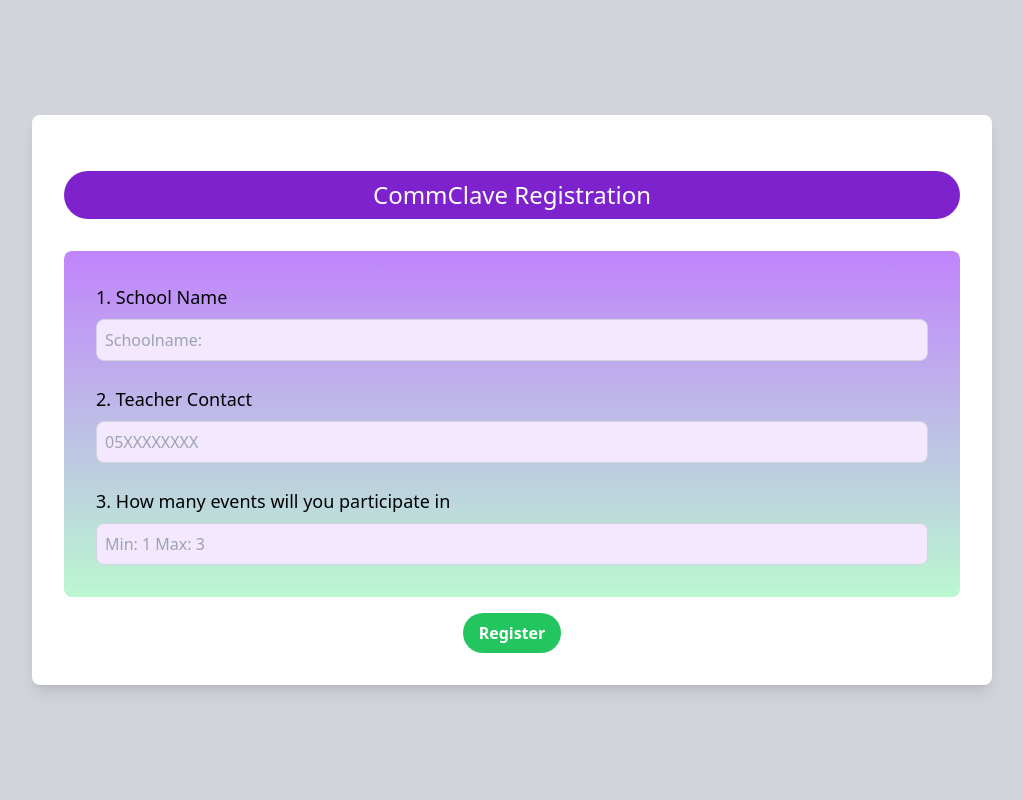
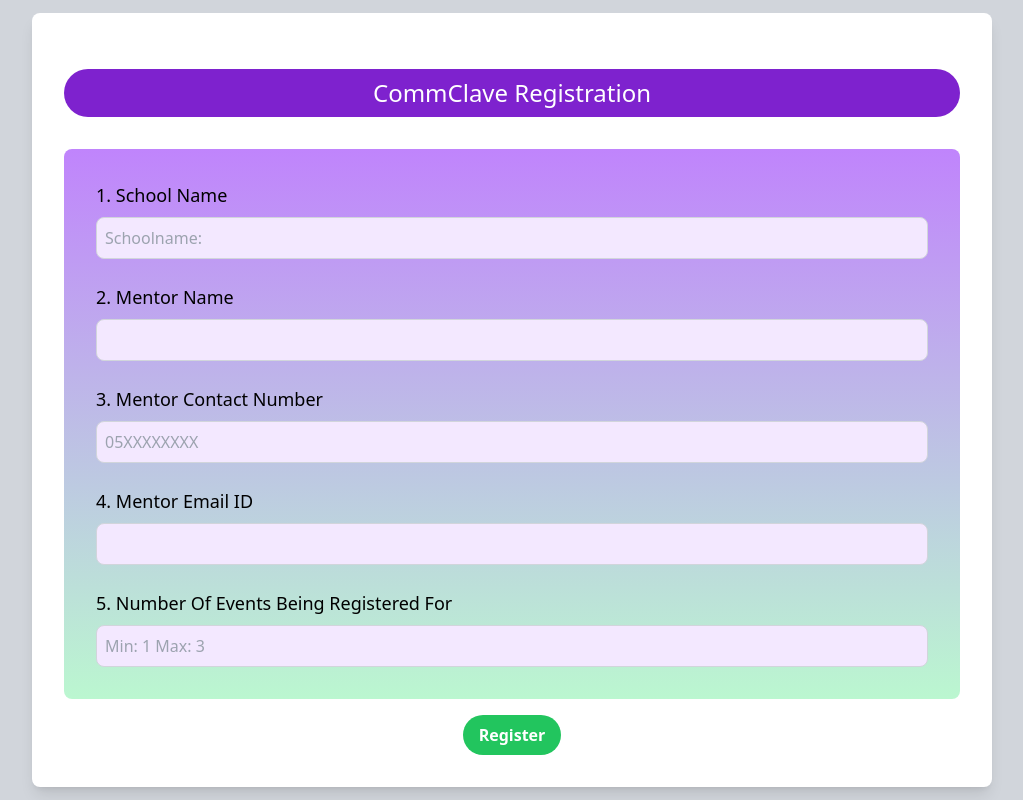
Before and after one commit to Sairoxs123/comquest, a Django app: page / in a window 1280 px wide. Shown: the whole page, without its empty margins (128-1151 px from the left). Run offline with Django 4.2, Linux system fonts and the light colour scheme; data that the repository does not hold is empty; some libraries are stand-ins or nearby versions.

Commit message:
so many demands for a bloody form

```diff
--- a/core/admin.py
+++ b/core/admin.py
@@ -6,5 +6,5 @@ from .models import *
 @admin.register(Registration)
 
 class RegistrationAdmin(admin.ModelAdmin):
-    list_display = ["school", "number", "teacher_contact", "details"]
+    list_display = ["school", "number", "teacher_name", "teacher_mobile", "teacher_email", "details"]
     ordering = ["number"]
--- a/core/models.py
+++ b/core/models.py
@@ -5,5 +5,7 @@ from django.db import models
 class Registration(models.Model):
     school = models.CharField("School", max_length=100, unique=True)
     number = models.IntegerField("Number of events", blank=False)
-    teacher_contact = models.CharField("Teacher Contact", max_length=10)
+    teacher_name = models.CharField("Teacher Name", max_length=100)
+    teacher_mobile = models.CharField("Teacher Mobile", max_length=10)
+    teacher_email = models.EmailField("Teacher Email", max_length=100)
     details = models.CharField("Details", max_length=3000, blank=False)
--- a/core/views.py
+++ b/core/views.py
@@ -1,3 +1,4 @@
+import json
 from django.shortcuts import render, redirect
 from django.views.decorators.csrf import csrf_exempt
 from .models import *
@@ -11,59 +12,80 @@ def has_duplicates(lst):
         seen.add(item)
     return False  # No duplicates found
 
+def count_teams(event):
+    registrations = Registration.objects.all()
+    teams = 0
+    for i in registrations:
+        if f"<h1><b>{event}</b></h1>" in i.details:
+            teams += 1
+    return teams
 
 @csrf_exempt
 def index(request):
-    events = {
-        "Hot Seat": 3,
-        "Diplomatica": 1,
-        "Trade Titans": 3,
-        "Spark Tank": 3,
-        "Brand Craft": 2,
+    all_events = {
+        "Hot Seat": [3, 17],
+        "Diplomatica": [1, 25],
+        "Trade Titans": [3, 25],
+        "Spark Tank": [4, 20],
+        "Brand Craft": [2, 25],
     }
+    events = {}
+    for i, j in all_events.items():
+        if count_teams(i) < j[1]:
+            events[i] = j[0]
     if request.method == "POST":
         if not request.POST.get("registered"):
-            return render(request, "index.html", {"error": "incomplete"})
+            return render(request, "index.html", {"error": "incomplete", "events":json.dumps(events)})
         schoolname = request.POST.get("schoolname")
         registered_events = eval(request.POST.get("registered"))
+        teacher_name = request.POST.get("teacher-name")
         teacher_number = request.POST.get("teacher-number")
+        teacher_email = request.POST.get("teacher-email")
 
         if not schoolname or not registered_events or not teacher_number:
-            return render(request, "index.html", {"error": "incomplete"})
+            return render(request, "index.html", {"error": "incomplete", "events":json.dumps(events)})
 
         try:
             x = Registration.objects.get(school=schoolname)
-            return render(request, "index.html", {"error": "done"})
+            return render(request, "index.html", {"error": "done", "events":json.dumps(events)})
         except:
             pass
 
         final_data = ""
 
         if has_duplicates(registered_events.values()):
-            return render(request, "index.html", {"error": "duplicate"})
-
+            return render(request, "index.html", {"error": "duplicate", "events":json.dumps(events)})
+        students = []
         for i in registered_events.values():
-            final_data += "<h1><b>" + i + "</b></h1>" + "<br>"
+            final_data += "<h1><b><u>" + i + "</u></b></h1>" + "<br>"
             nop = events[i]
             for k in range(nop):
-                name = request.POST.get(f"{i}-p{int(k + 1)}-name")
-                contact = request.POST.get(f"{i}-p{int(k + 1)}-contact")
-                if not name or not contact:
-                    return render(request, "index.html", {"error": "incomplete"})
-                final_data += f"""<b>Participant {k+1}</b><br>
-                Name : {name}<br>
-                Contact: {contact}<br>
-                """
+                name = request.POST.get(f"{i}-p{int(k + 1)}-name").strip().title()
+                if name not in students:
+                    students.append(name)
+                    contact = request.POST.get(f"{i}-p{int(k + 1)}-contact")
+                    grade = request.POST.get(f"{i}-p{int(k + 1)}-grade")
+                    if not name or not contact:
+                        return render(request, "index.html", {"error": "incomplete", "events":json.dumps(events)})
+                    final_data += f"""<b>Participant {k+1}</b><br>
+                    Name : {name}<br>
+                    Contact: {contact}<br>
+                    Grade: {grade}<br><br>
+                    """
+                else:
+                    return render(request, "index.html", {"error": "student_duplicate", "events":json.dumps(events)})
 
         Registration(
             school=schoolname,
             number=len(registered_events),
-            teacher_contact=teacher_number,
+            teacher_name=teacher_name,
+            teacher_email=teacher_email,
+            teacher_mobile=teacher_number,
             details=final_data,
         ).save()
 
         return redirect("thanks/")
-    return render(request, "index.html")
+    return render(request, "index.html", {"events":json.dumps(events)})
 
 
 def thanks(request):
--- a/templates/index.html
+++ b/templates/index.html
@@ -23,6 +23,7 @@
       .selected {
         margin-left: 5%;
         transition: 0.5s ease-in-out;
+        background-color: yellow;
       }
 
       #form {
@@ -44,6 +45,10 @@
           {% elif error == "incomplete" %}
             <h2 class="bg-red-500 text-white font-bold rounded-lg px-4 py-2 mb-4">
               The form was not filled completely.
+            </h2>
+          {% elif error == "student_duplicate" %}
+            <h2 class="bg-red-500 text-white font-bold rounded-lg px-4 py-2 mb-4">
+              Same student name has been given multiple times. One student can only participate in 1 event.
             </h2>
           {% endif %}
       </center>
@@ -70,7 +75,17 @@
           </div>
           <div class="mb-6">
             <label class="block text-black text-lg mb-2"
-              >2. Teacher Contact</label
+              >2. Mentor Name</label
+            >
+            <input
+              type="text"
+              name="teacher-name"
+              class="w-full p-2 border border-gray-300 rounded-lg bg-purple-100"
+            />
+          </div>
+          <div class="mb-6">
+            <label class="block text-black text-lg mb-2"
+              >3. Mentor Contact Number</label
             >
             <input
               type="tel"
@@ -79,9 +94,19 @@
               class="w-full p-2 border border-gray-300 rounded-lg bg-purple-100"
             />
           </div>
+          <div class="mb-6">
+            <label class="block text-black text-lg mb-2"
+              >4. Mentor Email ID</label
+            >
+            <input
+              type="email"
+              name="teacher-email"
+              class="w-full p-2 border border-gray-300 rounded-lg bg-purple-100"
+            />
+          </div>
           <div>
             <label class="block text-black text-lg mb-2"
-              >3. How many events will you participate in</label
+              >5. Number Of Events Being Registered For</label
             >
             <input
               type="number"
@@ -105,16 +130,13 @@
     </div>
 
     <script>
-      let events = {
-        "Hot Seat": 3,
-        Diplomatica: 1,
-        "Trade Titans": 3,
-        "Spark Tank": 3,
-        "Brand Craft": 2,
-      };
+      let events = JSON.parse('{{ events | safe }}');
       let registered_events = {};
 
       const categories_btn_add = (n) => {
+        if (Object.keys(events).length == 0) {
+          document.getElementById(`categories${n}`).innerHTML = "<h2>All categories have reached maximum number of participants.</h2>"
+        }
         for (let i = 0; i < Object.keys(events).length; i++) {
           document.getElementById(`categories${n}`).innerHTML += `
         <button type="button" id="${n}${
@@ -130,8 +152,14 @@
         document.getElementById("registered").value =
           JSON.stringify(registered_events);
         Object.keys(events).forEach((e, i) => {
+          document.getElementById(`${n}${e}`).classList.remove("bg-yellow-700");
+          document.getElementById(`${n}${e}`).classList.add("bg-purple-700");
+          document.getElementById(`${n}${e}`).classList.remove("ml-10");
           document.getElementById(`${n}${e}`).classList.remove("selected");
         });
+        document.getElementById(`${n}${cat}`).classList.remove("bg-purple-700");
+        document.getElementById(`${n}${cat}`).classList.add("bg-yellow-500");
+        document.getElementById(`${n}${cat}`).classList.add("ml-10");
         document.getElementById(`${n}${cat}`).classList.add("selected");
         participants_details(n, cat);
       };
@@ -142,16 +170,20 @@
         for (let i = 0; i < nop; i++) {
           document.getElementById(
             `participants${n}`
-          ).innerHTML += `<br><b><h2 class="font-bold text-lg text-gray-900 mb-4 bg-blue-500 p-4">Participant ${i + 1}</h2></b>
+          ).innerHTML += `<br><b><h2 class="font-bold text-lg text-white mb-4 bg-blue-500 p-4">Participant ${i + 1}</h2></b>
 
-            <label class="block text-black text-lg mb-2">Name: </label>
+            <label class="block text-black text-lg mb-2">Full Name: </label>
             <input class="w-full p-2 border border-gray-300 rounded-lg bg-purple-100" type="text" name="${cat}-p${
             i + 1
           }-name"><br><br>
-            <label class="block text-black text-lg mb-2">Contact: </label>
-            <input class="w-full p-2 border border-gray-300 rounded-lg bg-purple-100" type="tel" name="${cat}-p${
+            <label class="block text-black text-lg mb-2">Email ID: </label>
+            <input class="w-full p-2 border border-gray-300 rounded-lg bg-purple-100" type="email" name="${cat}-p${
             i + 1
-          }-contact"><br>`;
+          }-contact"><br><br>
+          <label class="block text-black text-lg mb-2">Grade/Year: </label>
+          <input class="w-full p-2 border border-gray-300 rounded-lg bg-purple-100" type="number" name="${cat}-p${
+            i + 1
+          }-grade"><br>`;
         }
       };
 
```
Also changed, not shown: templates/owner.html (+6 -2 lines), core/migrations/0003_remove_registration_teacher_contact_and_more.py (added), db.sqlite3.
